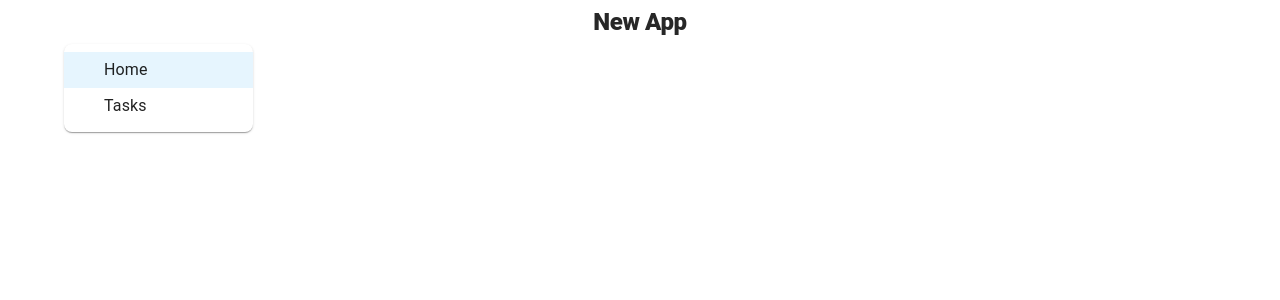
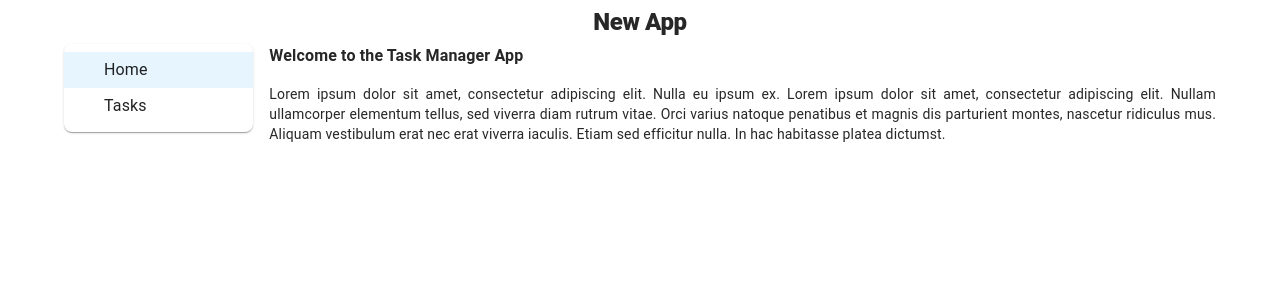
Before and after one commit to dtavaresm/tasks-app, a React (Vite) app: page / in a window 1280 px wide. Shown: the top 300 px of the page. Built offline with nearby package versions, Linux system fonts and the light colour scheme; some icons are missing.

Commit message:
feat(HomePage): restructure HomePage component layout and add welcome message

```diff
--- a/src/components/HomePage.tsx
+++ b/src/components/HomePage.tsx
@@ -1,10 +1,15 @@
-
+import { Box, Typography } from '@mui/material';
 
 export default function HomePage() {
 
     return (
-        <>
-
-        </>
+        <Box sx={{ width: 'stretch' }}>
+            <Typography variant="body1" sx={{ fontWeight: '600', color: 'primary.dark', mb: 2 }}>
+                Welcome to the Task Manager App
+            </Typography>
+            <Typography variant="body2" sx={{ color: 'primary.dark', textAlign: 'justify' }}>
+                Lorem ipsum dolor sit amet, consectetur adipiscing elit. Nulla eu ipsum ex. Lorem ipsum dolor sit amet, consectetur adipiscing elit. Nullam ullamcorper elementum tellus, sed viverra diam rutrum vitae. Orci varius natoque penatibus et magnis dis parturient montes, nascetur ridiculus mus. Aliquam vestibulum erat nec erat viverra iaculis. Etiam sed efficitur nulla. In hac habitasse platea dictumst.
+            </Typography>
+        </Box>
     )
 }
```
